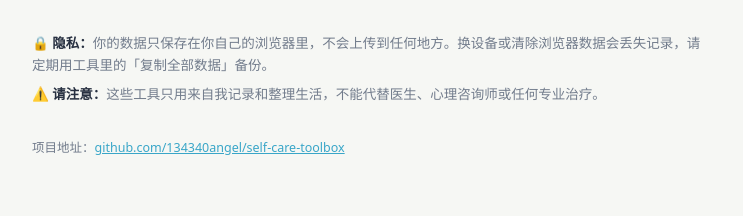
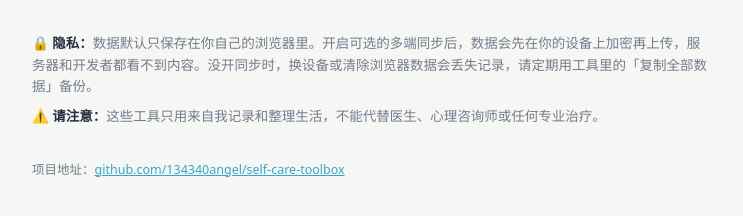
Before and after one commit to 134340angel/self-care-toolbox, a plain HTML site: page index.html in a window 1280 px wide. Shown: the part 446-662 px from the top of the page, without its empty margins (268-1011 px from the left). Drawn offline with Linux system fonts and the light colour scheme.

Commit message:
隐私说明：注明可选的加密多端同步

```diff
--- a/index.html
+++ b/index.html
@@ -45,7 +45,7 @@ footer a { color:var(--line); }
 <div class="soon">更多小工具会慢慢加上</div>
 </div>
 <div class="notes">
-<div>🔒 <b>隐私：</b>你的数据只保存在你自己的浏览器里，不会上传到任何地方。换设备或清除浏览器数据会丢失记录，请定期用工具里的「复制全部数据」备份。</div>
+<div>🔒 <b>隐私：</b>数据默认只保存在你自己的浏览器里。开启可选的多端同步后，数据会先在你的设备上加密再上传，服务器和开发者都看不到内容。没开同步时，换设备或清除浏览器数据会丢失记录，请定期用工具里的「复制全部数据」备份。</div>
 <div>⚠️ <b>请注意：</b>这些工具只用来自我记录和整理生活，不能代替医生、心理咨询师或任何专业治疗。</div>
 </div>
 <footer>项目地址：<a href="https://github.com/134340angel/self-care-toolbox">github.com/134340angel/self-care-toolbox</a></footer>
```
Also changed, not shown: sleep.html (+1 -1 lines), 1 other file.
